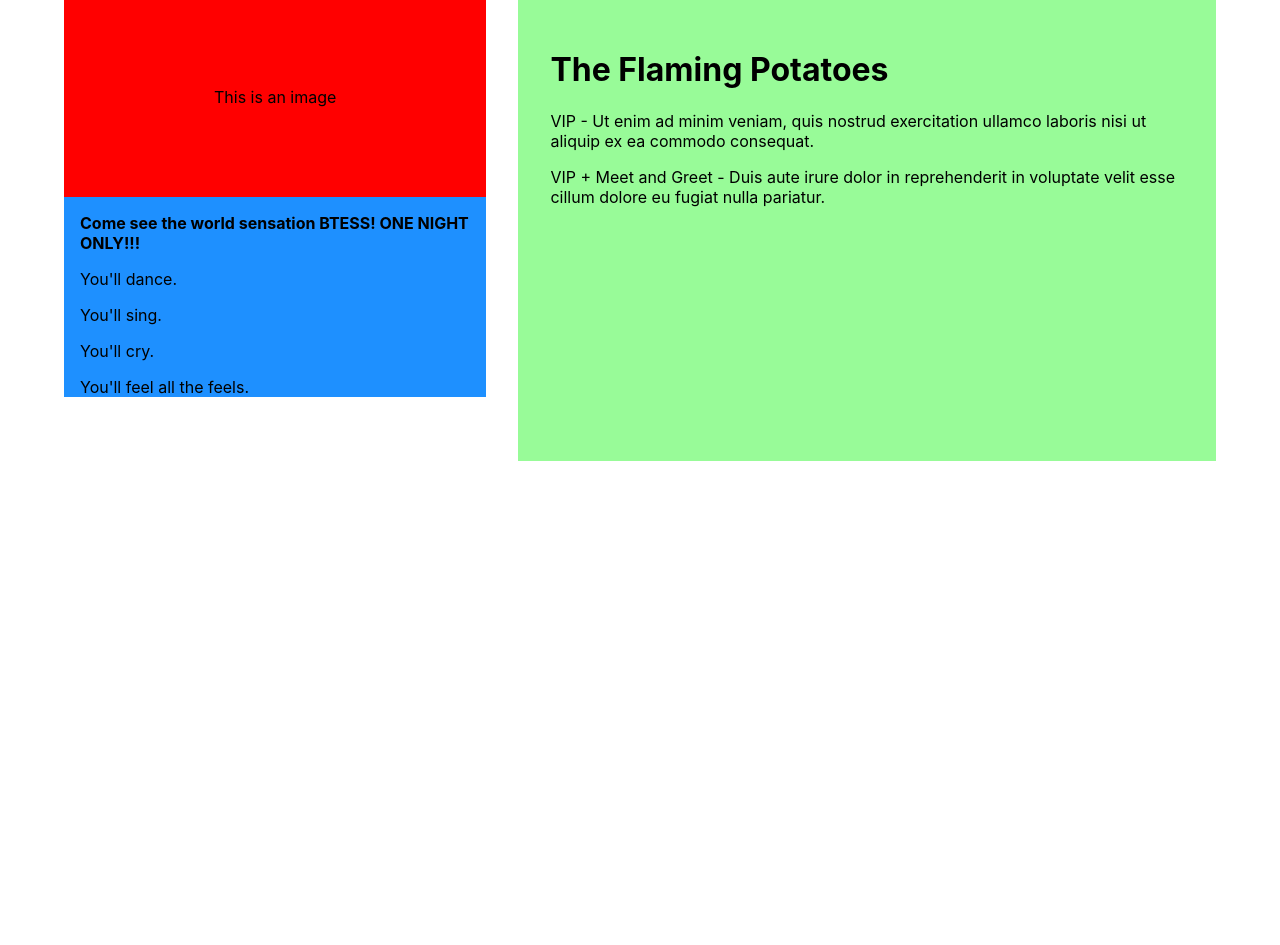
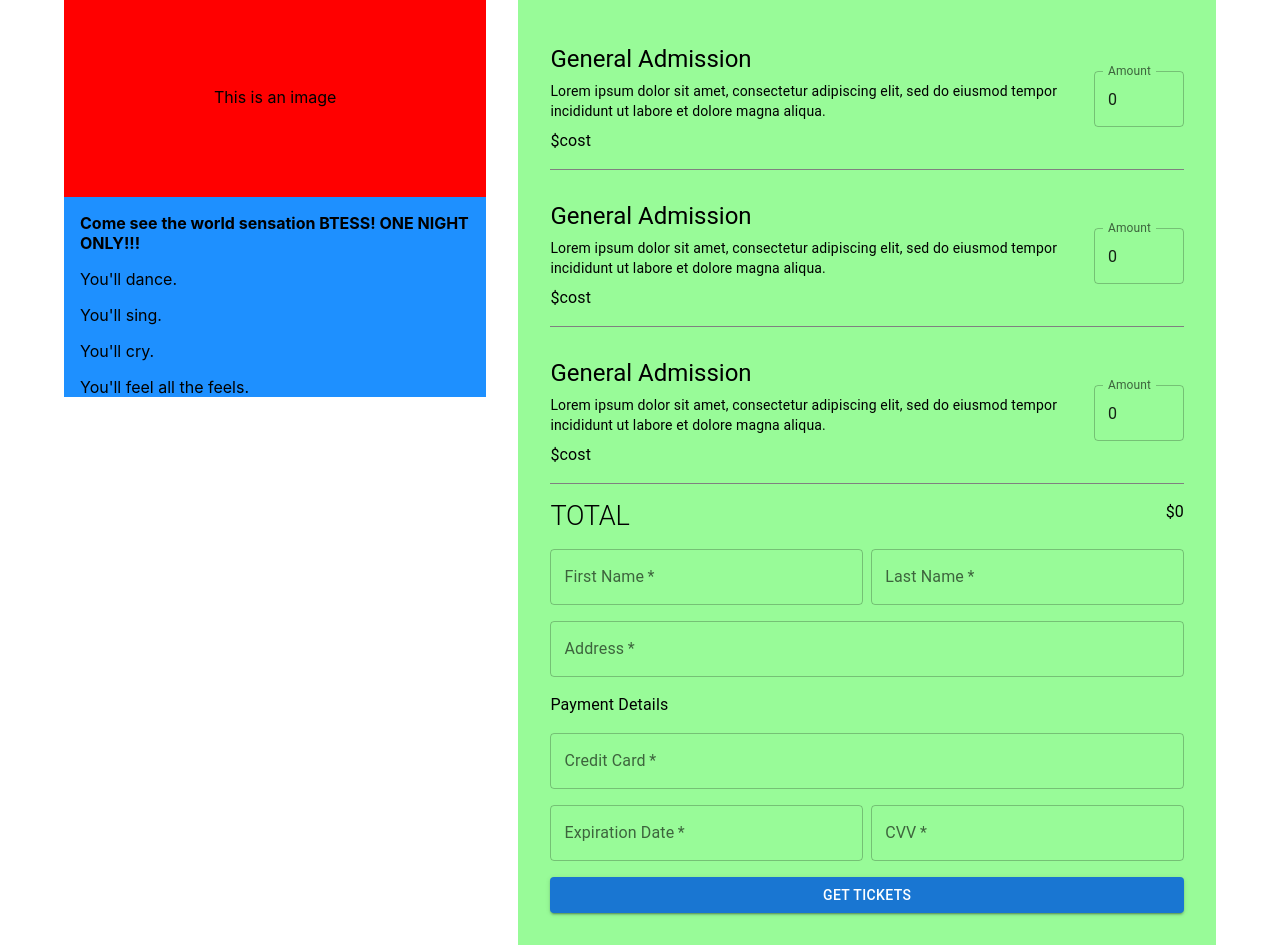
Before and after one commit to bpu991/ActBlue-Take-Home-Assessment, a React (Create React App) app: page / in a window 1280 px wide. Shown: the part 160-1105 px from the top of the page. Before the commit the page ends 800 px from the top, so only its background shows below. Built offline with nearby package versions, Linux system fonts and the light colour scheme.

Commit message:
Added child components for the form

```diff
--- a/src/components/BandForm.js
+++ b/src/components/BandForm.js
@@ -1,19 +1,45 @@
-import { Box } from "@mui/material";
+import { Box, Button, Typography } from "@mui/material";
+import { useForm } from "react-hook-form";
+import Ticket from "./Ticket";
+import ContactDetails from "./ContactDetails";
+import PaymentDetails from './PaymentDetails';
+const BandForm = ({ band }) => {
+  const {
+    register,
+    handleSubmit,
+    formState: { errors },
+  } = useForm();
 
-const BandForm = ({ band }) => {
   return (
-    <Box
-      bgcolor={"palegreen"}
-      width="60%"
-      height="400px"
-      padding={4}
-    >
-      <h1>{band.name}</h1>
-      {band.ticketTypes.map((ticket) => (
-        <p>
-          {ticket.name} - {ticket.description}
-        </p>
-      ))}
+    <Box bgcolor={"palegreen"} width="60%" padding={4}>
+      <form>
+        <Box display="flex" flexDirection="column" gap={2}>
+          <Ticket
+            ticketType="General Admission"
+            description="Lorem ipsum dolor sit amet, consectetur adipiscing elit, sed do eiusmod tempor incididunt ut labore et dolore magna aliqua."
+            cost={15000}
+          />
+          <Ticket
+            ticketType="General Admission"
+            description="Lorem ipsum dolor sit amet, consectetur adipiscing elit, sed do eiusmod tempor incididunt ut labore et dolore magna aliqua."
+            cost={15000}
+          />
+          <Ticket
+            ticketType="General Admission"
+            description="Lorem ipsum dolor sit amet, consectetur adipiscing elit, sed do eiusmod tempor incididunt ut labore et dolore magna aliqua."
+            cost={15000}
+          />
+          <Box display="flex" justifyContent="space-between">
+            <Typography variant="h2">TOTAL</Typography>
+            <Typography>$0</Typography>
+          </Box>
+          <ContactDetails />
+          <PaymentDetails />
+          <Button type="submit" fullWidth variant="contained">
+            Get Tickets
+          </Button>
+        </Box>
+      </form>
     </Box>
   );
 };
--- /dev/null
+++ b/src/components/ContactDetails.js
@@ -0,0 +1,27 @@
+import { Box, Typography, TextField, useTheme } from "@mui/material";
+
+const ContactDetails = () => {
+  return (
+    <Box display="flex" flexDirection="column" gap={2}>
+      <Box display="flex" gap={1}>
+        <TextField
+          required
+          id="first-name"
+          label="First Name"
+          sx={{
+            width: "50%",
+          }}
+        />
+        <TextField
+          required
+          id="last-name"
+          label="Last Name"
+          sx={{ width: "50%" }}
+        />
+      </Box>
+      <TextField fullWidth required id="address" label="Address" />
+    </Box>
+  );
+};
+
+export default ContactDetails;
--- /dev/null
+++ b/src/components/PaymentDetails.js
@@ -0,0 +1,31 @@
+import { Box, Typography, TextField, useTheme } from "@mui/material";
+
+const PaymentDetails = () => {
+    return (
+        <Box display="flex" flexDirection="column" gap={2}>
+            <Typography>
+                Payment Details
+            </Typography>
+            <TextField fullWidth required id="credit-card-number" label="Credit Card" placeholder="0000 0000 0000 0000" />
+            <Box display="flex" gap={1}>
+                <TextField
+                    required
+                    id="expiration-date"
+                    label="Expiration Date"
+                    placeholder="MM / YY"
+                    sx={{
+                        width: "50%",
+                    }}
+                />
+                <TextField
+                    required
+                    id="cvv"
+                    label="CVV"
+                    sx={{ width: "50%" }}
+                />
+            </Box>
+        </Box>
+    )
+};
+
+export default PaymentDetails;
--- /dev/null
+++ b/src/components/Ticket.js
@@ -0,0 +1,46 @@
+import { Box, Typography, TextField } from "@mui/material";
+import { theme } from "../index";
+
+const Ticket = ({ ticketType, description, cost }) => {
+  return (
+    <Box
+      display="flex"
+      alignItems="center"
+      gap={2}
+      borderBottom="1px solid grey"
+      paddingTop={2}
+      paddingBottom={2}
+      sx={{
+        [theme.breakpoints.down("sm")]: {
+          flexDirection: "column",
+        },
+      }}
+    >
+      <Box display="flex" flexDirection="column" gap={1}>
+        <Typography variant="h3">{ticketType}</Typography>
+        <Typography variant="body2">{description}</Typography>
+        <Typography>$cost</Typography>
+      </Box>
+      <TextField
+        id="outlined-number"
+        defaultValue={0}
+        label="Amount"
+        type="number"
+        slotProps={{
+          htmlInput: {
+            min: 0,
+          },
+        }}
+        sx={{
+          minWidth: 70,
+          maxWidth: 90,
+          [theme.breakpoints.down("sm")]: {
+            alignSelf: "flex-end",
+          },
+        }}
+      />
+    </Box>
+  );
+};
+
+export default Ticket;
--- a/src/index.js
+++ b/src/index.js
@@ -6,11 +6,27 @@ import { createTheme, ThemeProvider } from '@mui/material/styles';
 
 const root = ReactDOM.createRoot(document.getElementById("root"));
 
-const theme = createTheme({
+export const theme = createTheme({
   typography: {
     h1: {
       fontSize: "2rem",
       fontWeight: 700,
+    },
+    h2: {
+      fontSize: "1.7rem"
+    },
+    h3: {
+      fontSize: "1.5rem",
+      fontWeight: 400,
+    },
+    breakpoints: {
+      values: {
+        xs: 0,
+        sm: 600,
+        md: 900,
+        lg: 1200,
+        xl: 1536,
+      },
     },
   },
 });
```
